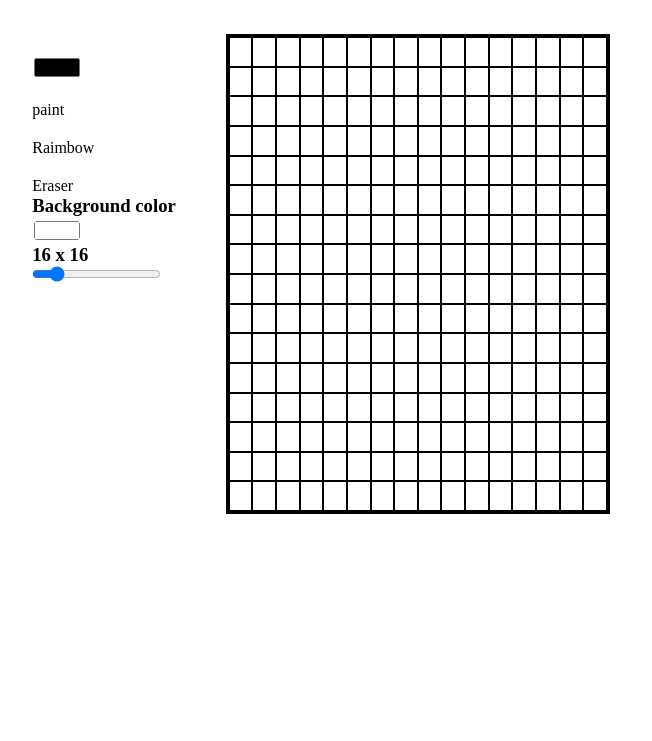
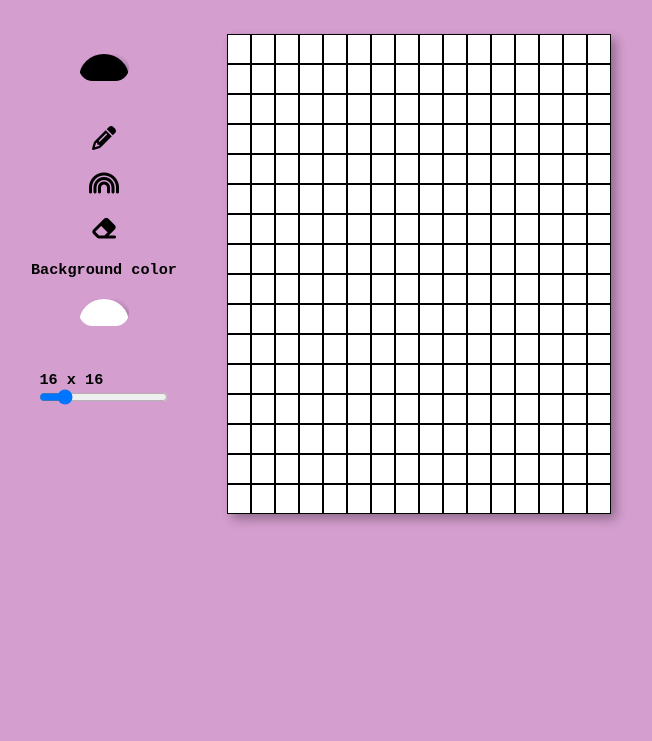
Before and after one commit to RivDil/Etch-a-Sketch, a plain HTML site: page index.html in a window 1280 px wide. Shown: the part 59-800 px from the top of the page, without its empty margins (319-971 px from the left). Drawn offline with Linux system fonts and the light colour scheme.

Commit message:
final ui changes

```diff
--- a/index.html
+++ b/index.html
@@ -5,6 +5,8 @@
     <meta http-equiv="X-UA-Compatible" content="IE=edge">
     <meta name="viewport" content="width=device-width, initial-scale=1.0">
     <link rel="stylesheet" href="./style.css">
+    <script src="https://kit.fontawesome.com/1684884964.js" crossorigin="anonymous"></script>
+
     <title>Etch a Sketch</title>
 </head>
 <body>
@@ -15,10 +17,10 @@
 
                 <input type="color" id="colorSelector" class="colorButton">
             </span>
-            <span onclick="paint()">paint</span>
-            <span onclick="raimbow()">Raimbow</span>
-            <span onclick="eraser()">Eraser</span>
-            <div>
+            <span onclick="paint()"><i class="fa-solid fa-pencil"></i></span>
+            <span onclick="raimbow()"><i class="fa-solid fa-rainbow"></i></span>
+            <span onclick="eraser()"><i class="fa-solid fa-eraser"></i></span>
+            <div class="backgroundColor">
                 <h3>Background color</h3>
                 <span class="mainColorButton">
                     <input type="color" class="colorButton" id="backgroundColor" value="#ffffff" onchange="backgroundC()">
--- a/style.css
+++ b/style.css
@@ -9,6 +9,9 @@
     --row:16;
     --color:black;
     --background:white;
+}
+html{
+    background-color: rgb(212, 158, 207);
 }
 h1{
     text-align: center;
@@ -26,6 +29,7 @@ h1{
 #main-container__toolbox{
     display: flex;
     flex-direction: column;
+    align-items: center;
 }
 #main-container__toolbox span{
     margin-top: 20px;
@@ -38,8 +42,8 @@ h1{
     grid-template-rows: repeat(var(--row),1fr);
     width: 30%;
     height: 75%;
-    border: 3px solid black;
     background-color: var(--background);
+    box-shadow: 5px 5px 10px rgba(0,0,0,0.32)
 }
 
 .box {
@@ -57,6 +61,33 @@ h1{
     border: none;
 }
 
-.mainColorButton{
-    border-radius: 50px;
+
+input[type=color]::-webkit-color-swatch {
+    border: none;
+  border-radius: 50%;
+  padding: 0;
+  height: 48px;
+  width: 50px;
+    box-shadow: 5px 5px 10px rgba(0,0,0,0.32);
 }
+
+input[type=color]::-webkit-color-swatch-wrapper {
+    border: none;
+    border-radius: 50%;
+    padding: 0;
+}
+.fa-solid{
+    font-size: x-large;
+}
+.backgroundColor{
+    display: flex;
+    flex-direction: column;
+    align-items: center;
+    margin-top: 20px;
+    font-family: monospace;
+    margin-bottom: 20px;
+}
+.slidecontainer{
+    font-family: monospace;
+
+}
```
